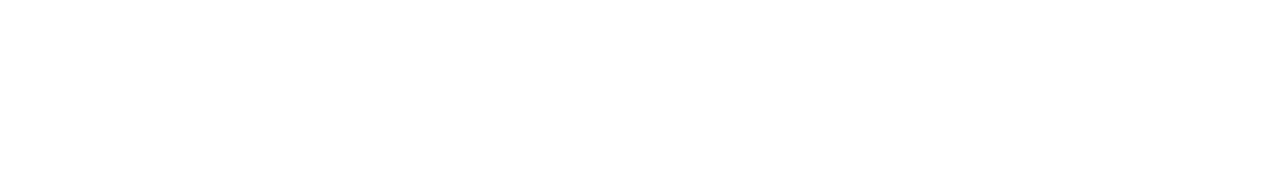
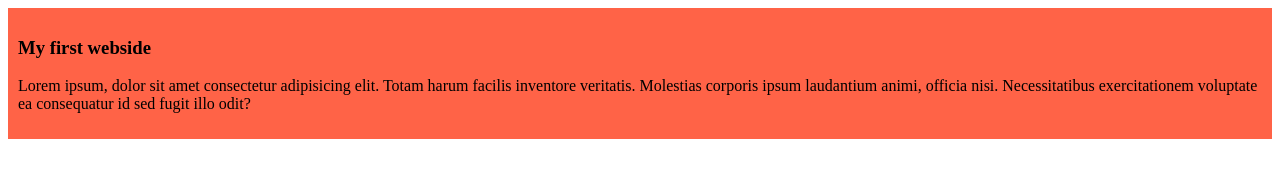
Before and after one commit to Durjoychaterjee/my-simple-webside, a plain HTML site: page index.html in a window 1280 px wide. Drawn offline with Linux system fonts and the light colour scheme.

Commit message:
added the first blog

```diff
--- a/index.html
+++ b/index.html
@@ -5,10 +5,14 @@
     <meta charset="UTF-8">
     <meta name="viewport" content="width=device-width, initial-scale=1.0">
     <title>My simple webside</title>
+    <link rel="stylesheet" href="styles/blog.css">
 </head>
 
 <body>
-
+    <div>
+        <h3>My first webside</h3>
+        <p>Lorem ipsum, dolor sit amet consectetur adipisicing elit. Totam harum facilis inventore veritatis. Molestias corporis ipsum laudantium animi, officia nisi. Necessitatibus exercitationem voluptate ea consequatur id sed fugit illo odit?</p>
+    </div>
 </body>
 
 </html>
--- /dev/null
+++ b/styles/blog.css
@@ -0,0 +1,4 @@
+div{
+    background-color: tomato;
+    padding: 10px;
+}
```
